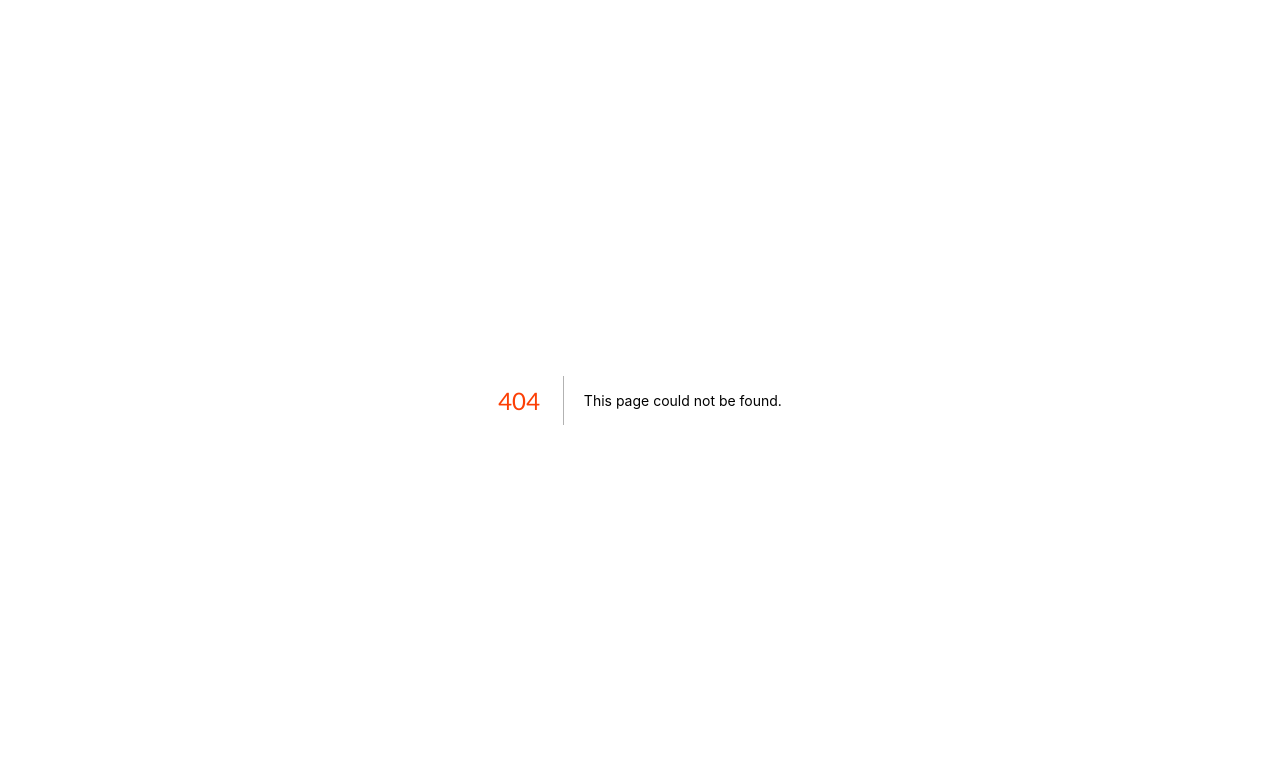
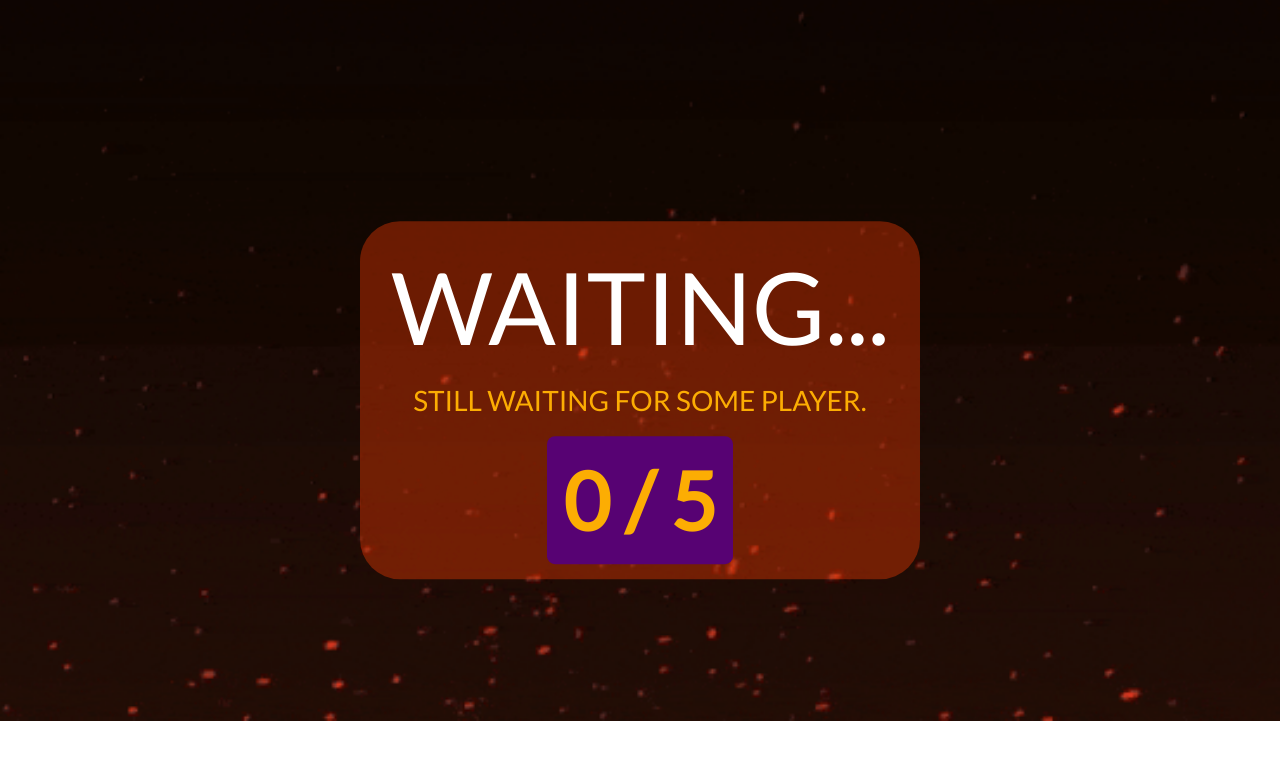
Before and after one commit to OblivionBoss/261200-Project, a Next.js app in the folder OOP_FRONTEND/: page /WaitRoom in a window 1280 px wide. Before the commit this address had no page. Shown: the top 760 px of the page. Built offline with nearby package versions, Linux system fonts and the light colour scheme.

Commit message:
Add WaitRoom
- Add WaitRoom page
- Edited JoinGame and HostGame pages

```diff
--- a/OOP_FRONTEND/pages/HostGame.jsx
+++ b/OOP_FRONTEND/pages/HostGame.jsx
@@ -40,7 +40,7 @@ export default function UPBEAT() {
                   placeholder="Configuration plan here..."
                   required
                 ></textarea>
-                <a href="about:blank" target="_blank" rel="noopener noreferrer">
+                <a href="/WaitRoom">
                   <span
                     class="border-0 rounded-3 py-1 px-3 p-3"
                     style={{
--- a/OOP_FRONTEND/pages/JoinGame.jsx
+++ b/OOP_FRONTEND/pages/JoinGame.jsx
@@ -38,7 +38,7 @@ export default function JoinGame() {
                   placeholder="Local-Host"
                 />
               </div>
-              <a href="about:blank" target="_blank" rel="noopener noreferrer">
+              <a href="/WaitRoom">
                 <span
                   class="border-0 rounded-3 py-1 px-3 p-3"
                   style={{
--- /dev/null
+++ b/OOP_FRONTEND/pages/WaitRoom.jsx
@@ -0,0 +1,34 @@
+import React, { useRef } from "react";
+// This page will be automately directed you to game page (UPBEAT) once player are full.
+export default function WaitRoom() {
+  return (
+    <div class="m-4 d-flex justify-content-right overflow-hidden px-2">
+      <div
+        className="construct"
+        style={{
+          position: "absolute",
+          top: "50%",
+          left: "50%",
+          transform: "translate(-50%, -50%)",
+          width: "560px",
+          marginLeft: "0px",
+          marginTop: "0px",
+        }}
+      >
+        <h2 style={{ color: "white", fontSize: "100px" }}>WAITING...</h2>
+        <h3 style={{ color: "#fcad03" }}>STILL WAITING FOR SOME PLAYER.</h3>
+        <span
+          class="border-0 rounded-3 py-1 px-3 p-3"
+          style={{
+            background: "#570273" /*"#0352fc"*/,
+            color: "#fcad03",
+            fontFamily: "Lato",
+            fontSize: "80px",
+          }}
+        >
+          <strong>0 / 5</strong>
+        </span>
+      </div>
+    </div>
+  );
+}
```
